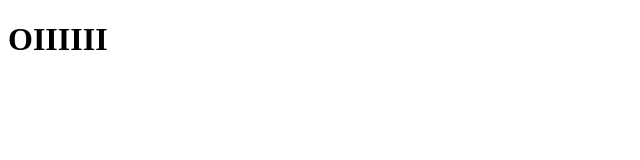
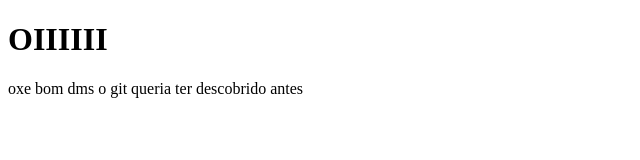
Before and after one commit to rodrigololr/learning-web, a plain HTML site: page index.html in a window 1280 px wide. Shown: the whole page, without its empty margins (0-640 px from the left). Drawn offline with Linux system fonts and the light colour scheme.

Commit message:
adicionando texto no html

```diff
--- a/index.html
+++ b/index.html
@@ -9,5 +9,6 @@
 
 
     <h1>OIIIIII</h1>
+    <p>oxe bom dms o git queria ter descobrido antes</p>
 </body>
 </html>
```
